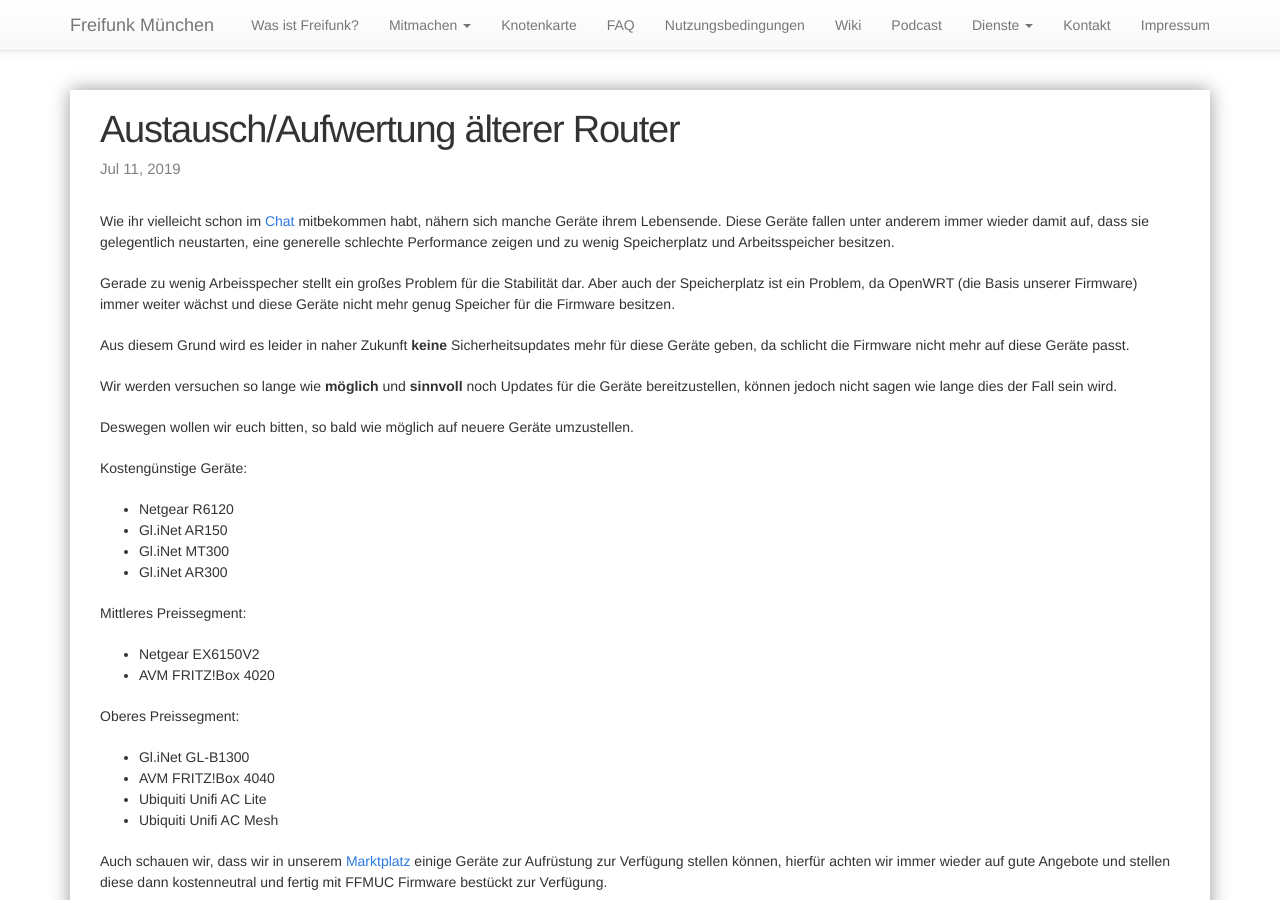
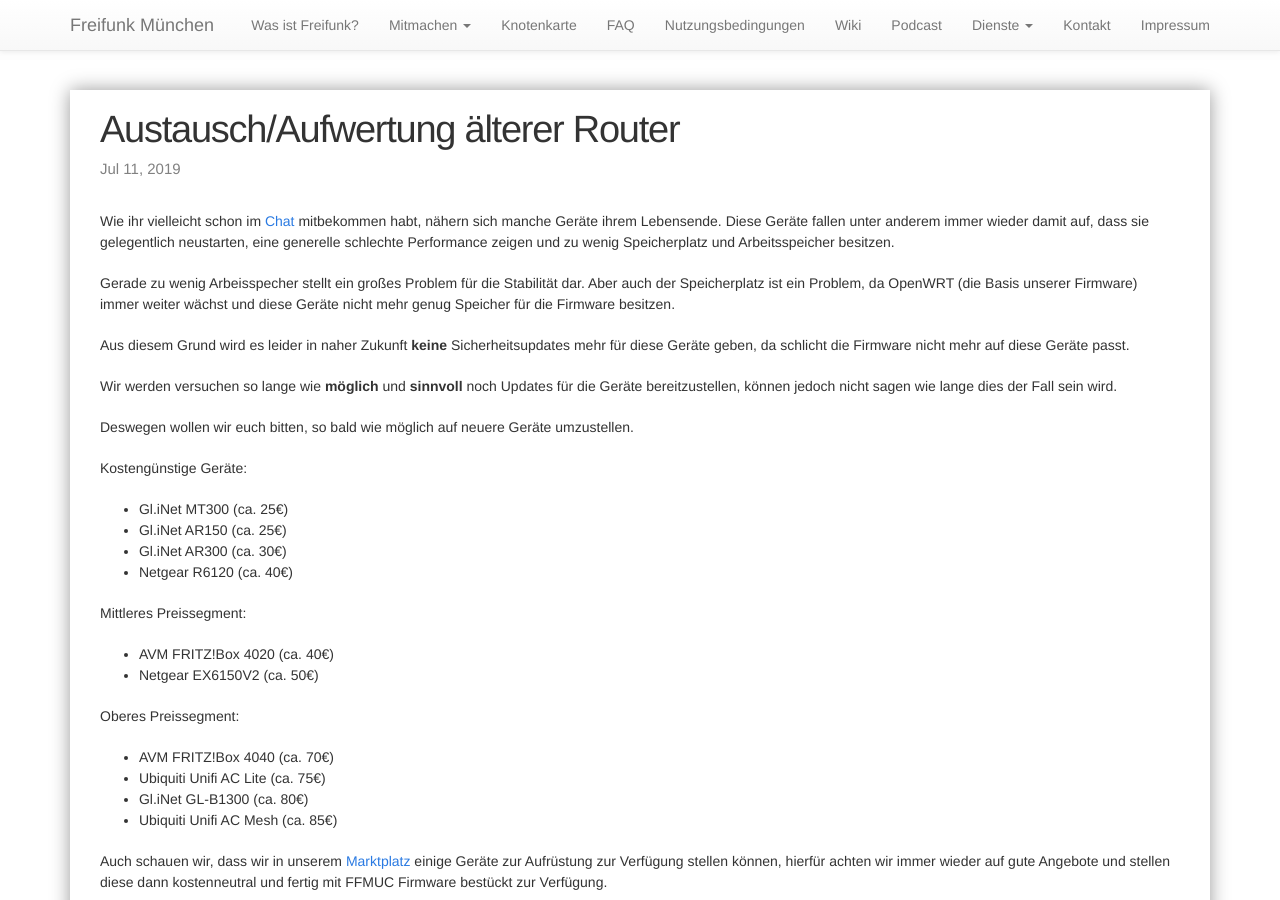
Before and after one commit to freifunkMUC/freifunkmuc.github.io, a Jekyll site: the page built from _posts/2019-07-11-austausch-aelterer-geraete.markdown, in a window 1280 px wide and 900 px high. Built offline with Jekyll 4.4.1, drawn with Linux system fonts in a browser that asks for light colours.

Commit message:
Preise zu Neugeraeten hinzugefuegt
Preise zu den neugeraeten hinzugefuegt
Sortiert nach Preis-Aufsteigend

```diff
--- a/_posts/2019-07-11-austausch-aelterer-geraete.markdown
+++ b/_posts/2019-07-11-austausch-aelterer-geraete.markdown
@@ -17,22 +17,22 @@ Deswegen wollen wir euch bitten, so bald wie möglich auf neuere Geräte umzuste
 
 Kostengünstige Geräte:
 
-* Netgear R6120
-* Gl.iNet AR150
-* Gl.iNet MT300
-* Gl.iNet AR300
+* Gl.iNet MT300 (ca. 25€)
+* Gl.iNet AR150 (ca. 25€)
+* Gl.iNet AR300 (ca. 30€)
+* Netgear R6120 (ca. 40€)
 
 Mittleres Preissegment:
 
-* Netgear EX6150V2
-* AVM FRITZ!Box 4020
+* AVM FRITZ!Box 4020 (ca. 40€)
+* Netgear EX6150V2 (ca. 50€)
 
 Oberes Preissegment:
 
-* Gl.iNet GL-B1300
-* AVM FRITZ!Box 4040
-* Ubiquiti Unifi AC Lite
-* Ubiquiti Unifi AC Mesh
+* AVM FRITZ!Box 4040 (ca. 70€)
+* Ubiquiti Unifi AC Lite (ca. 75€)
+* Gl.iNet GL-B1300 (ca. 80€)
+* Ubiquiti Unifi AC Mesh (ca. 85€)
 
 Auch schauen wir, dass wir in unserem [Marktplatz](https://ffmuc.net/pad/p/Marktplatz) einige Geräte zur Aufrüstung zur Verfügung stellen können, hierfür achten wir immer wieder auf gute Angebote und stellen diese dann kostenneutral und fertig mit FFMUC Firmware bestückt zur Verfügung.
 
```
